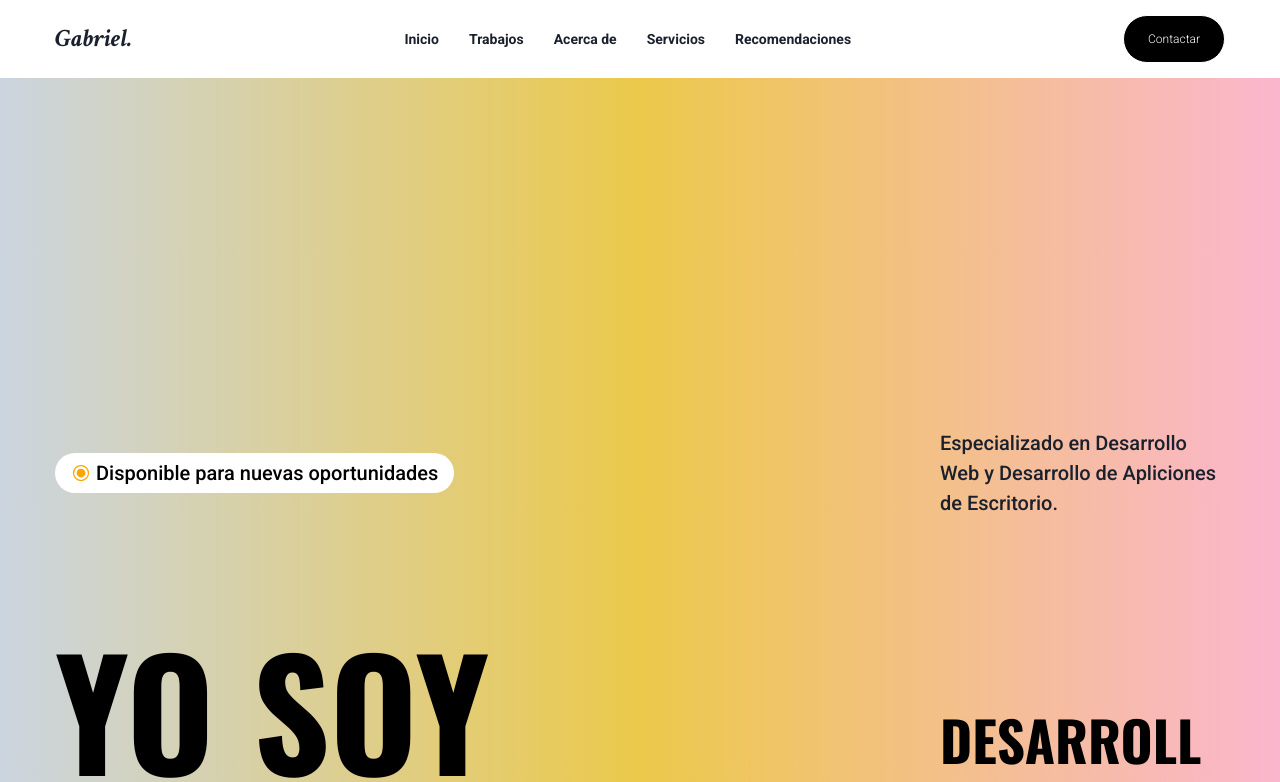
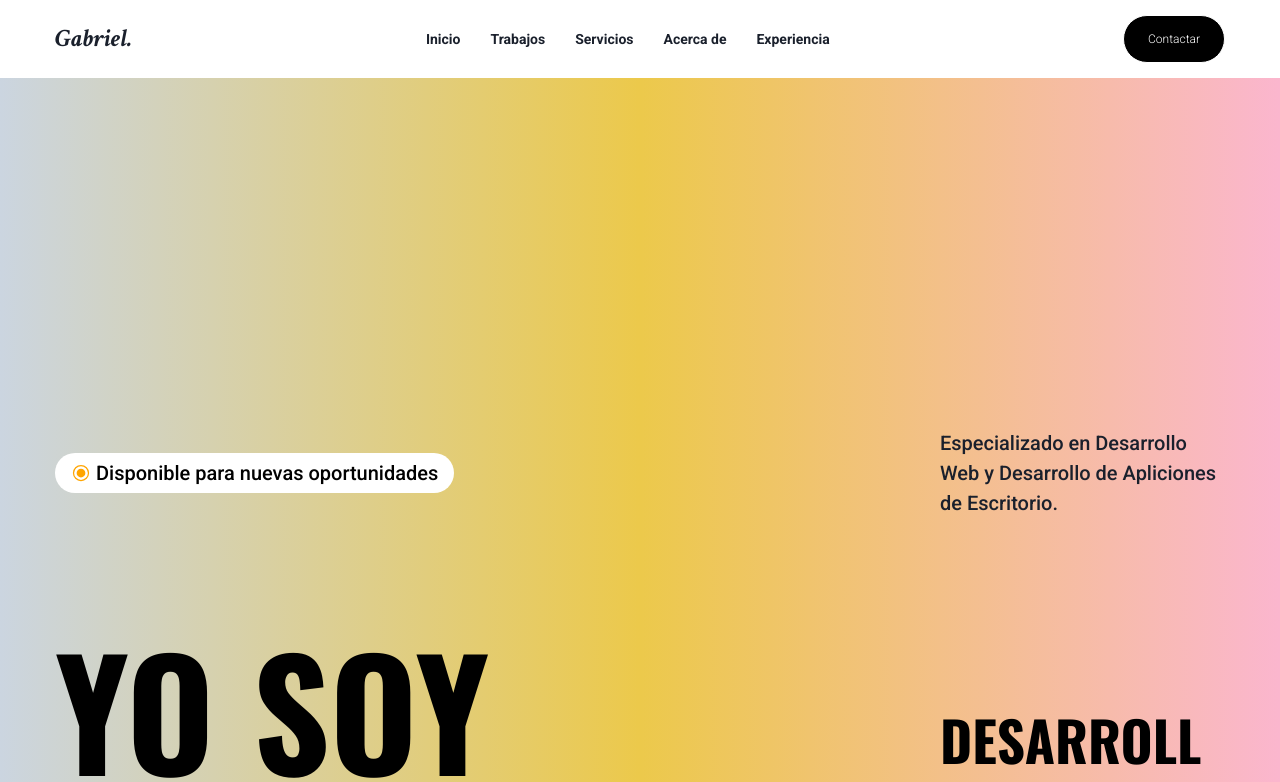
Before and after one commit to GabrielMartinez26092005/portfolio-personal-react, a React (Vite) app: page / in a window 1280 px wide. Shown: the top 782 px of the page. Built offline with nearby package versions, Linux system fonts and the light colour scheme.

Commit message:
Menu en el header para resuluciones por debajo de 480px completado, ademas de scroll hacia todo el proyecto.

```diff
--- a/src/Components/Form/form.jsx
+++ b/src/Components/Form/form.jsx
@@ -30,7 +30,8 @@ const FormLogin = () => {
   return (
     <Box
     mb={['10px', '20px', '30px', '40px']}
-    px={['10px', '20px', '40px', '55px']}>
+    px={['10px', '20px', '40px', '55px']}
+    name='toContactarme'>
       <Center>
         <Heading
         fontSize={{base: '25px', md: '30px', lg: '45px', xl: '55px'}}
--- a/src/Components/Header/bigHeader.jsx
+++ b/src/Components/Header/bigHeader.jsx
@@ -1,9 +1,24 @@
 import React from "react";
-import { Box, Button, Flex, Link, Stack, Heading, } from "@chakra-ui/react"
+import { Box, Flex, Stack, Heading, Button } from "@chakra-ui/react";
+import { Link } from 'react-scroll';
 
-let BigHeader = () => {
+const CustomLink = ({ to, offset, duration, children }) => (
+  <Box
+  cursor="pointer"
+  _hover={{ textDecoration: 'underline' }}>
+    <Link
+    to={to}
+    spy={true}
+    smooth={true}
+    offset={offset}
+    duration={duration}
+    style={{ textDecoration: 'none' }}>
+      {children}
+    </Link>
+  </Box>
+);
 
-
+const BigHeader = () => {
   return (
     <Flex
     align="center"
@@ -14,35 +29,68 @@ let BigHeader = () => {
       fontStyle={'italic'}
       fontWeight={'bold'}
       size={'1xl'}
-        fontSize={{base: '15px', md: '25px', '2xl': '35px'}}
+      fontSize={{ base: '15px', md: '25px', '2xl': '35px' }}
       fontFamily={'Crimson Text'}>
-
         Gabriel.
       </Heading>
+
       <Stack
       direction={"row"}
       spacing={['5px', '10px', '15px', '30px']}
       fontWeight={'bold'}
       fontFamily={'Roboto'}
-        fontSize={{base: '10px', md: '14px', '2xl': '16px'}} >
-            <Link>Inicio</Link>
-            <Link>Trabajos</Link>
-            <Link>Acerca de</Link>
-            <Link>Servicios</Link>
-            <Link>Recomendaciones</Link>
+      fontSize={{ base: '10px', md: '14px', '2xl': '16px' }}>
+        <CustomLink
+        to="toInicio"
+        offset={100}
+        duration={500}>
+            Inicio
+        </CustomLink>
+        <CustomLink
+        to="toTrabajos"
+        offset={-20}
+        duration={500}>
+            Trabajos
+        </CustomLink>
+        <CustomLink
+        to="toServicios"
+        offset={-20}
+        duration={500}>
+            Servicios
+        </CustomLink>
+        <CustomLink
+        to="toAcercaDe"
+        offset={-20}
+        duration={500}>
+            Acerca de
+        </CustomLink>
+        <CustomLink
+        to="toExperiencia"
+        offset={-25}
+        duration={500}>
+            Experiencia
+        </CustomLink>
       </Stack>
+
       <Box>
+        <Link
+        to="toContactarme"
+        spy={true}
+        smooth={true}
+        offset={-25}
+        duration={500}>
           <Button
           fontFamily={'Roboto'}
           fontWeight={'light'}
           variant={'black_button'}
-            fontSize={{base: '8px', sm: '10px', md: '12px', '2xl': '14px'}}
-            size={{ md: 'sm', lg: 'md', xl: 'lg'}}>
+          fontSize={{ base: '8px', sm: '10px', md: '12px', '2xl': '14px' }}
+          size={{ md: 'sm', lg: 'md', xl: 'lg' }}>
             Contactar
           </Button>
+        </Link>
       </Box>
     </Flex>
-    )
+  );
 }
 
-export default BigHeader
+export default BigHeader;
--- a/src/Components/Header/smallHeader.jsx
+++ b/src/Components/Header/smallHeader.jsx
@@ -1,34 +1,47 @@
 import React from "react";
-import { Box, Button, Flex, Link, Stack, Icon, Heading, Center, Menu, MenuButton, MenuList, MenuItem,} from "@chakra-ui/react"
+import { Box, Icon, Menu, MenuButton, MenuList, MenuItem } from "@chakra-ui/react";
 import { GiHamburgerMenu } from "react-icons/gi";
+import { scroller } from 'react-scroll';
 
+const scrollTo = (to, offset, duration) => {
+  scroller.scrollTo(to, {
+    duration: duration,
+    delay: 0,
+    smooth: 'easeInOutQuart',
+    offset: offset,
+  });
+};
 
-
-let SmallHeader = () => {
-
-
+const SmallHeader = () => {
   return (
-        <Box
-        pt={'5px'}
-        pl={'10px'}>
+    <Box pt={'5px'} pl={'10px'}>
       <Menu>
         <MenuButton>
-                    <Icon
-                    as={GiHamburgerMenu}
-                    color={'black'}
-                    fontSize={'25px'}/>
+          <Icon as={GiHamburgerMenu} color={'black'} fontSize={'25px'} />
         </MenuButton>
         <MenuList>
-                    <MenuItem as='a' href='#'>
-                        Link 1
+          <MenuItem onClick={() => scrollTo("toInicio", 100, 500)}>
+            Inicio
           </MenuItem>
-                    <MenuItem as='a' href='#'>
-                        Link 2
+          <MenuItem onClick={() => scrollTo("toTrabajos", -20, 500)}>
+            Trabajos
+          </MenuItem>
+          <MenuItem onClick={() => scrollTo("toServicios", -20, 500)}>
+            Servicios
+          </MenuItem>
+          <MenuItem onClick={() => scrollTo("toAcercaDe", -20, 500)}>
+            Acerca de
+          </MenuItem>
+          <MenuItem onClick={() => scrollTo("toExperiencia", -25, 500)}>
+            Experiencia
+          </MenuItem>
+          <MenuItem onClick={() => scrollTo("toContactarme", -25, 500)}>
+            Contactarme
           </MenuItem>
         </MenuList>
       </Menu>
     </Box>
-    )
+  );
 }
 
-export default SmallHeader
+export default SmallHeader;
--- a/src/Components/Hero/hero.jsx
+++ b/src/Components/Hero/hero.jsx
@@ -8,6 +8,7 @@ let Hero = () => {
 
     return (
         <Box
+        name='toInicio'
         bgGradient='linear(to-r, gray.300, yellow.400, pink.200)'
         px={['10px', '20px', '40px', '55px']}
         pb={'75px'}
--- a/src/Components/Main/main.jsx
+++ b/src/Components/Main/main.jsx
@@ -9,7 +9,6 @@ import Skills from "../Skills/skills";
 import Workstation from "../Workstation/workstation";
 import FormLogin from "../Form/form";
 import Footer from "../Footer/footer";
-
 let Main = () => {
 
 
--- a/src/Components/Projects/projects.jsx
+++ b/src/Components/Projects/projects.jsx
@@ -6,6 +6,7 @@ let Projects = () => {
 
     return (
         <Box
+        name='toTrabajos'
         mb={{base: '20px', md: '50px', '2xl': '100px'}}
         px={['10px', '20px', '40px', '55px']}>
             <Center>
--- a/src/Components/Services/services.jsx
+++ b/src/Components/Services/services.jsx
@@ -8,7 +8,8 @@ let Service = () => {
     return (
         <Box
         mb={{base: '20px', md: '50px', '2xl': '100px'}}
-        px={['10px', '20px', '40px', '55px']}>
+        px={['10px', '20px', '40px', '55px']}
+        name='toServicios'>
             <Center>
                 <Heading
                 fontSize={{base: '25px', md: '30px', lg: '45px', xl: '55px'}}
--- a/src/Components/Skills/skills.jsx
+++ b/src/Components/Skills/skills.jsx
@@ -8,7 +8,8 @@ let Skills = () => {
     return (
         <Box
         mb={{base: '20px', md: '50px', '2xl': '100px'}}
-        px={['10px', '20px', '40px', '55px']}>
+        px={['10px', '20px', '40px', '55px']}
+        name='toExperiencia'>
             <Center>
                 <Heading
                 fontSize={{base: '25px', md: '30px', lg: '45px', xl: '55px'}}
--- a/src/Components/Statistics/statistics.jsx
+++ b/src/Components/Statistics/statistics.jsx
@@ -8,7 +8,8 @@ let Statistics = () => {
     return (
         <Box
         mb={{base: '20px', md: '50px', '2xl': '100px'}}
-        px={['10px', '20px', '40px', '55px']}>
+        px={['10px', '20px', '40px', '55px']}
+        name='toAcercaDe'>
             <Center>
                 <Heading
                 fontSize={{base: '25px', md: '30px', lg: '45px', xl: '55px'}}
```
Lines whose indentation alone changed are shown as unchanged.
